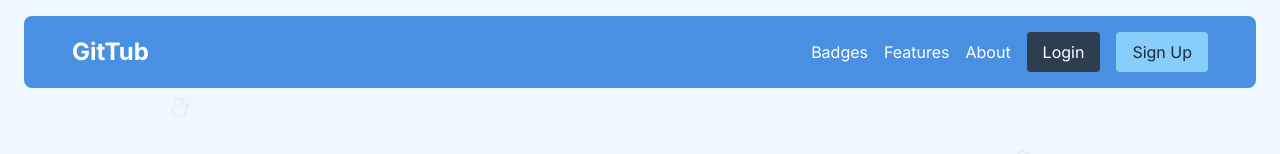
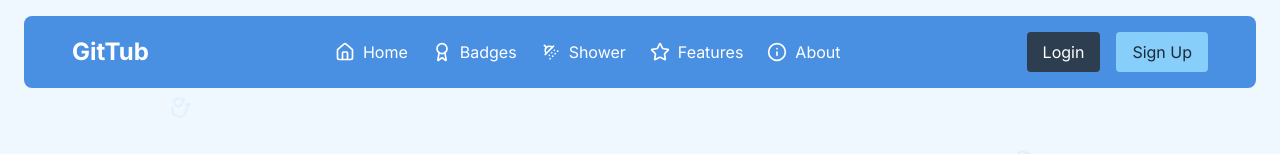
Before and after one commit to demonking-mw/GitTub-1, a Next.js app in the folder frontend/: page / in a window 1280 px wide. Shown: the top 154 px of the page. Built offline with nearby package versions, Linux system fonts and the light colour scheme.

Commit message:
taskbar merge with fixes

```diff
--- a/frontend/package.json
+++ b/frontend/package.json
@@ -16,6 +16,7 @@
     "typecheck": "tsc --noEmit"
   },
   "dependencies": {
+    "@radix-ui/react-accordion": "^1.2.3",
     "@radix-ui/react-select": "^2.1.6",
     "@radix-ui/react-slot": "^1.1.2",
     "@t3-oss/env-nextjs": "^0.10.1",
@@ -39,6 +40,7 @@
     "zod": "^3.23.3"
   },
   "devDependencies": {
+    "@types/canvas-confetti": "^1.9.0",
     "@types/eslint": "^8.56.10",
     "@types/node": "^20.14.10",
     "@types/react": "^18.3.3",
--- a/frontend/src/app/layout.tsx
+++ b/frontend/src/app/layout.tsx
@@ -3,6 +3,7 @@ import "./globals.css";
 import type { Metadata } from "next";
 import { Inter } from "next/font/google";
 import Link from "next/link";
+import { Home, Award, ShowerHeadIcon as Shower, Star, Info } from "lucide-react"
 
 const inter = Inter({ subsets: ["latin"] });
 
@@ -22,25 +23,35 @@ export default function RootLayout({
         <div className="mt-4 px-6">
           <nav className="rounded-lg bg-[#4A90E2] p-4 z-50 relative">
             <div className="container mx-auto flex items-center justify-between">
-                <Link
+              {/* Logo */}
+              <Link
                 href="/"
                 className="text-2xl font-bold text-white hover:font-extrabold transition-all duration-200"
-                >
+              >
                 GitTub
+              </Link>
+
+              {/* Navigation Links */}
+              <div className="flex items-center space-x-6">
+                <Link href="/" className="flex items-center gap-2 text-white hover:text-[#87CEFA]">
+                  <Home className="h-5 w-5" /> Home
                 </Link>
+                <Link href="/badges" className="flex items-center gap-2 text-white hover:text-[#87CEFA]">
+                  <Award className="h-5 w-5" /> Badges
+                </Link>
+                <Link href="/shower" className="flex items-center gap-2 text-white hover:text-[#87CEFA]">
+                  <Shower className="h-5 w-5" /> Shower
+                </Link>
+                <Link href="/features" className="flex items-center gap-2 text-white hover:text-[#87CEFA]">
+                  <Star className="h-5 w-5" /> Features
+                </Link>
+                <Link href="/about" className="flex items-center gap-2 text-white hover:text-[#87CEFA]">
+                  <Info className="h-5 w-5" /> About
+                </Link>
+              </div>
+
+              {/* Auth Buttons */}
               <div className="space-x-4">
-                <Link
-                  href="/badges"
-                  className="text-white hover:text-[#87CEFA]"
-                >
-                  Badges
-                </Link>
-                <Link href="#" className="text-white hover:text-[#87CEFA]">
-                  Features
-                </Link>
-                <Link href="#" className="text-white hover:text-[#87CEFA]">
-                  About
-                </Link>
                 <button className="rounded bg-[#2C3E50] px-4 py-2 text-white hover:bg-[#1A2A3A]">
                   Login
                 </button>
@@ -51,6 +62,7 @@ export default function RootLayout({
             </div>
           </nav>
         </div>
+
         {children}
       </body>
     </html>
--- a/frontend/tsconfig.json
+++ b/frontend/tsconfig.json
@@ -19,6 +19,7 @@
     "noEmit": true,
     "module": "ESNext",
     "moduleResolution": "Bundler",
+    "allowSyntheticDefaultImports": true,
     "jsx": "preserve",
     "plugins": [{ "name": "next" }],
     "incremental": true,
```
Also changed, not shown: 1 other file (tests, documents, lock files or other folders).
